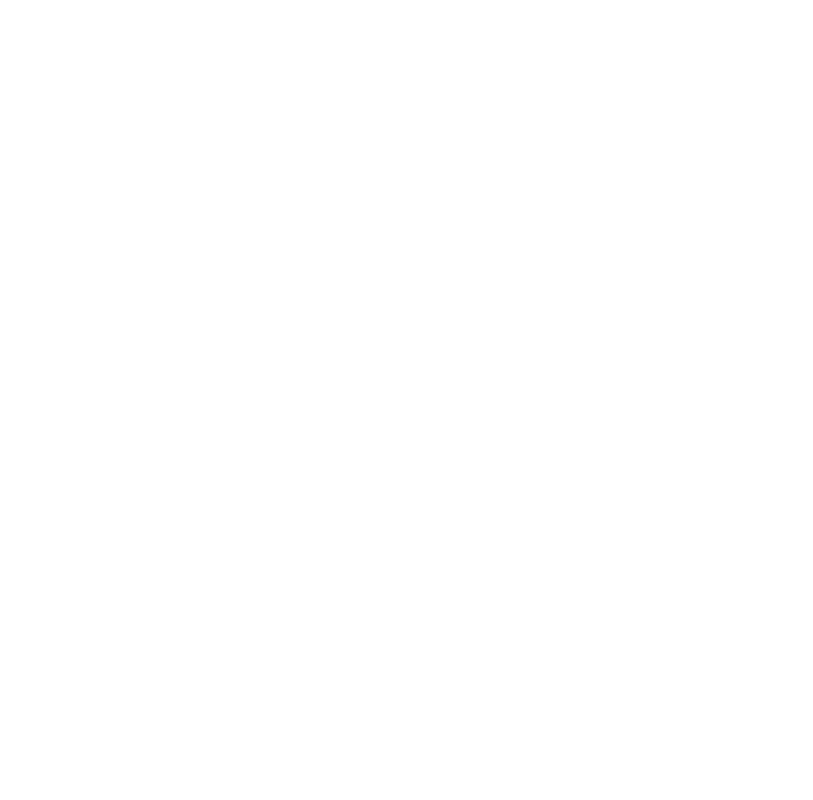
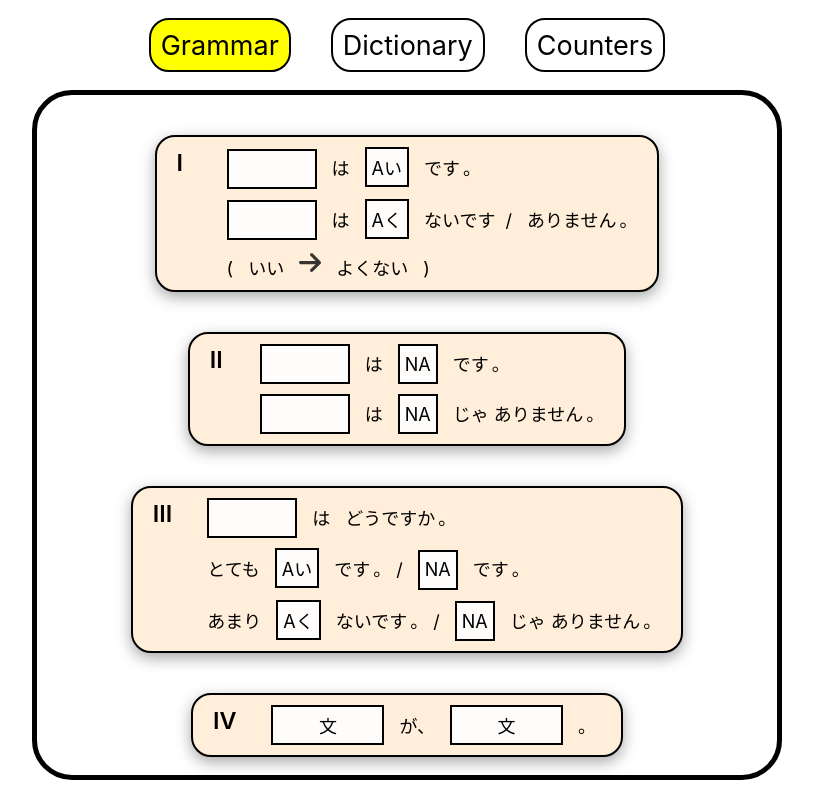
Before and after one commit to DIQv2/nihongo-grammar-book, a React (Create React App) app: page / in a window 1280 px wide. Before the commit this address had no page. Shown: the whole page, without its empty margins (233-1046 px from the left). Built offline with nearby package versions, Linux system fonts and the light colour scheme.

Commit message:
Fix react router error

```diff
--- a/package.json
+++ b/package.json
@@ -1,6 +1,5 @@
 {
   "name": "nihongo_grammar_rulebook",
-  "homepage": "https://diqv2.github.io/nihongo-grammar-book/",
   "version": "0.1.0",
   "private": true,
   "dependencies": {
--- a/src/App.js
+++ b/src/App.js
@@ -1,5 +1,5 @@
 import './assets/css/App.css';
-import {BrowserRouter, HashRouter, Route, Routes} from "react-router-dom";
+import {HashRouter, Route, Routes} from "react-router-dom";
 import Home from "./pages/Home";
 import Grammar from "./pages/Grammar";
 import Dictionary from "./pages/Dictionary";
@@ -7,9 +7,9 @@
 
 function App() {
   return (
-      <HashRouter>
+      <HashRouter basename={"/"}>
           <Routes>
-              <Route path={"/nihongo-grammar-book"} exact element={<Home />}>
+              <Route path={"/"} exact element={<Home />}>
                   <Route index element={<Grammar />}/>
                   <Route path={"grammar"} element={<Grammar />}/>
                   <Route path={"dictionary"} element={<Dictionary/>}/>
```
